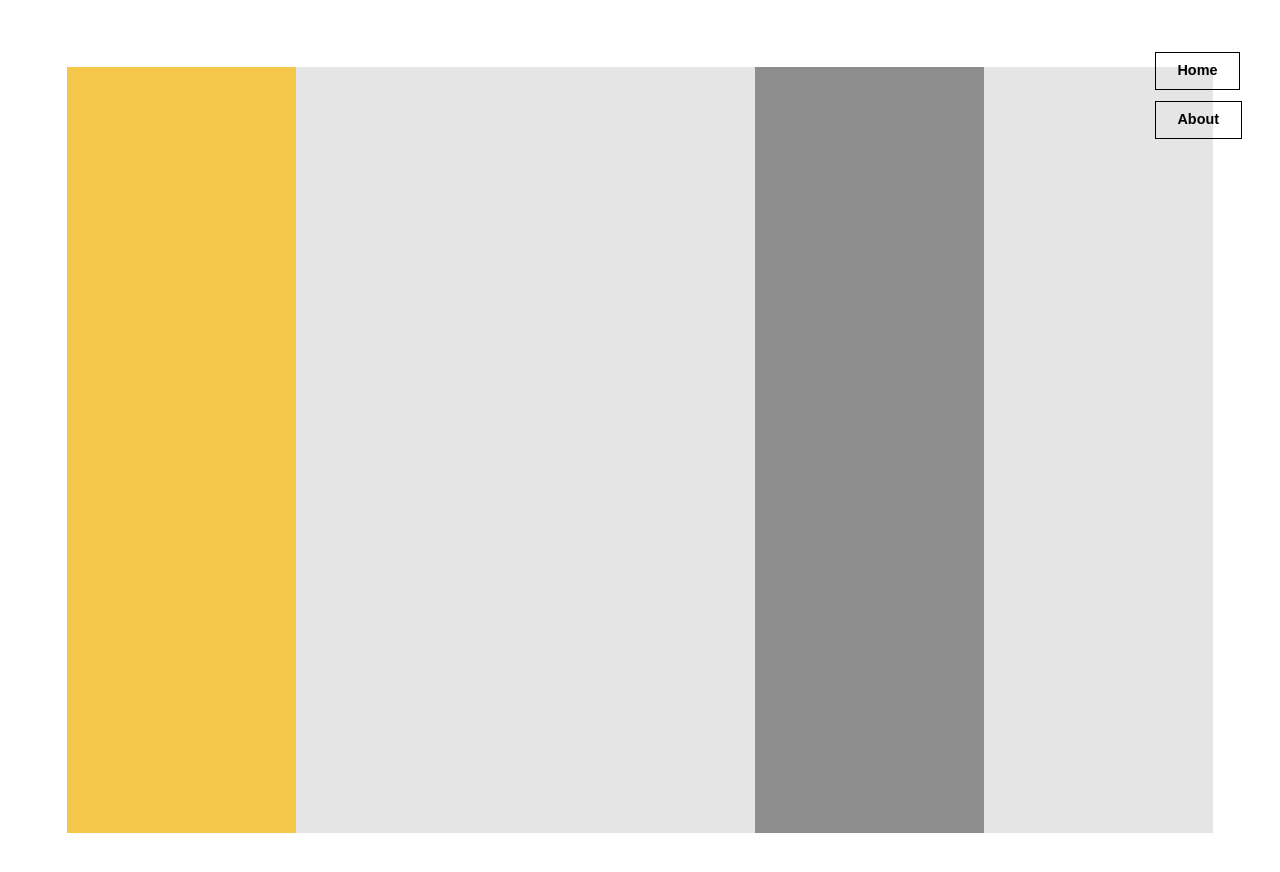
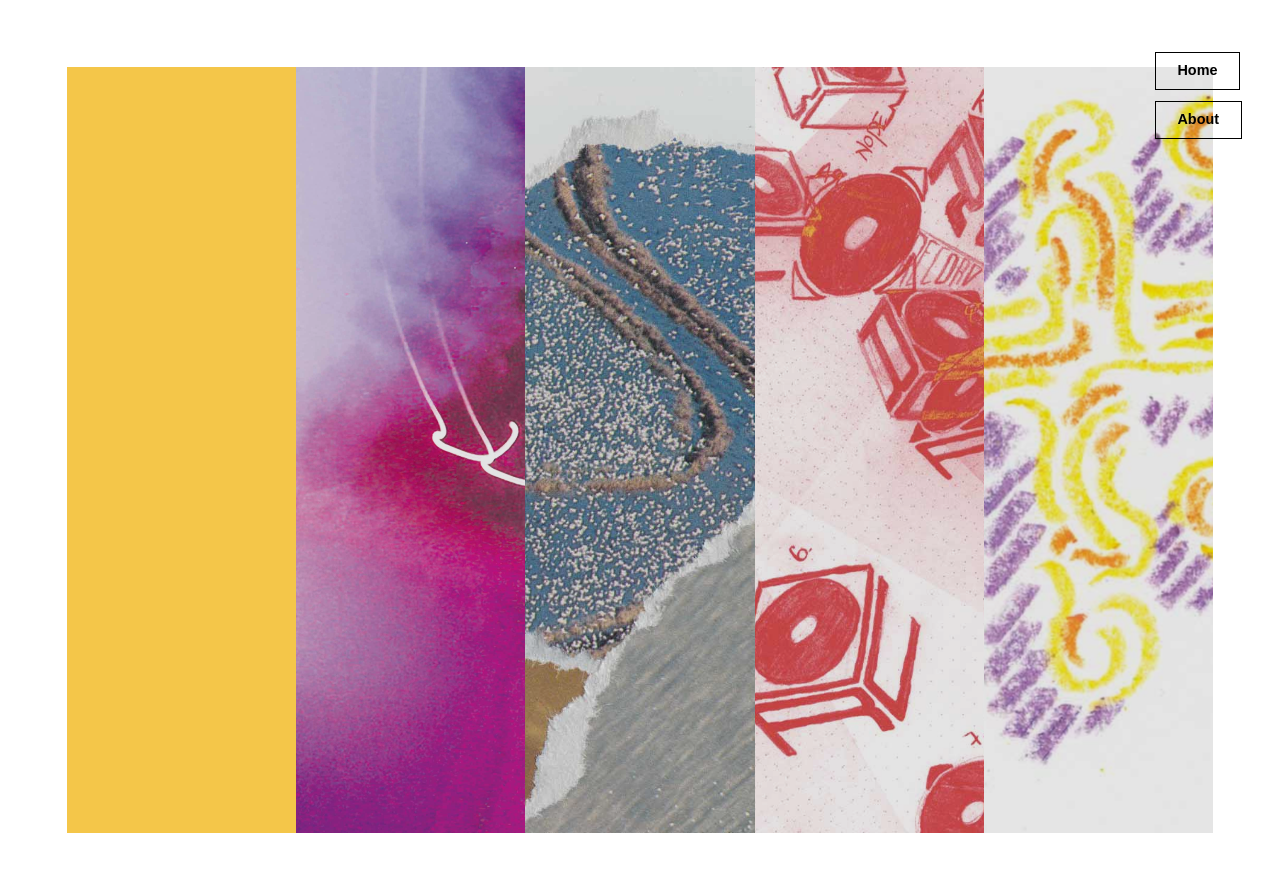
Before and after one commit to DoctorDiLauro/portfolio, a Jekyll site: the page built from index.html, in a window 1280 px wide. Shown: the top 872 px of the page. Built offline with Jekyll 4.4.1, drawn with Linux system fonts in a browser that asks for light colours; some web fonts are replaced.

Commit message:
relinked cover images

```diff
--- a/css/main.css
+++ b/css/main.css
@@ -35,28 +35,28 @@ html {
 }
 
 .img-one {
-  background-image: url("../images/ersatz-era-cover.jpg");
+  background-image: url("../images/home/ersatz-era-cover.jpg");
   background-size: cover;
   background-position: bottom left;
   position: relative;
 }
 
 .img-two {
-  background-image: url("../images/animal-collective-book.jpg");
+  background-image: url("../images/home/animal-collective-book.jpg");
   background-size: cover;
   background-position: center top;
   position: relative;
 }
 
 .img-four {
-  background-image: url("../images/cheo-cover.jpg");
+  background-image: url("../images/home/cheo-cover.jpg");
   background-size: cover 90%;
   background-position: center;
   position: relative;
 }
 
 .img-three {
-  background-image: url("../images/rc-cover.jpg");
+  background-image: url("../images/home/rc-cover.jpg");
   background-size: cover;
   background-position: center;
   position: relative;
```
